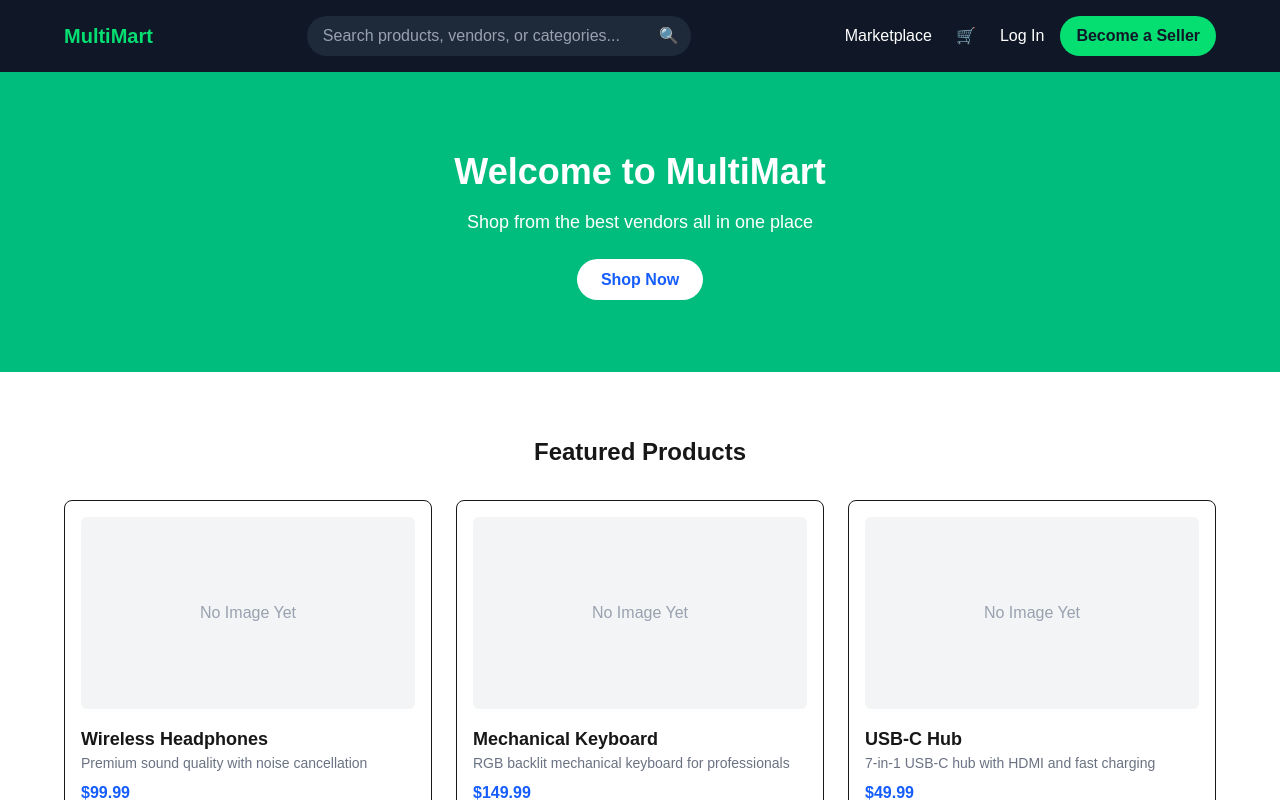
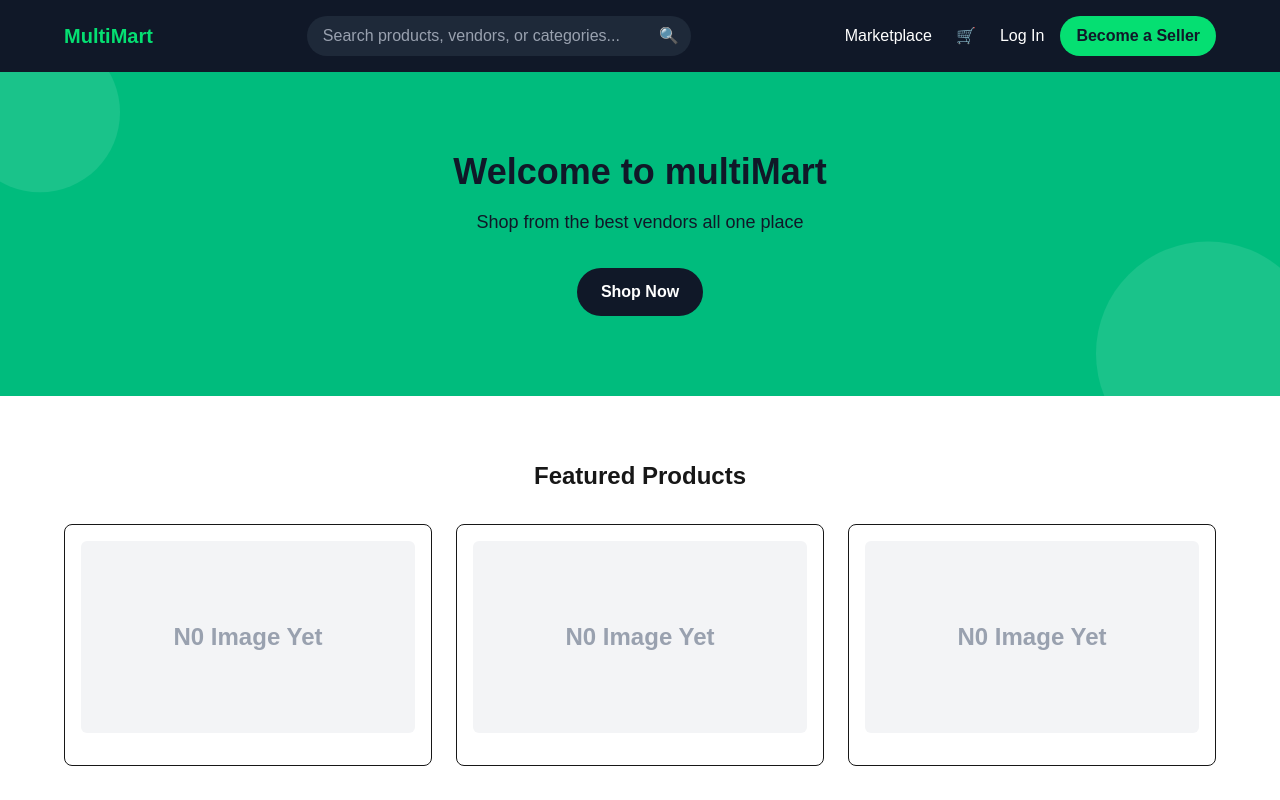
Before and after one commit to kalhub96/multi-vendor-marketplace, a Next.js app: page / in a window 1280 px wide. Shown: the top 800 px of the page. Built offline with nearby package versions, Linux system fonts and the light colour scheme.

Commit message:
feat: enhance homepage with framer-motion animations and improved product display

```diff
--- a/app/page.tsx
+++ b/app/page.tsx
@@ -2,52 +2,89 @@
 
 import Link from "next/link"
 import { useProducts } from "@/lib/products-context"
+import { motion } from "framer-motion"
 
 export default function Home() {
   const { products } = useProducts()
 
   return (
     <main>
-      <section className="bg-emerald-500 text-white py-20 px-8 text-center">
-        <h1 className="text-4xl font-bold mb-4">
-          Welcome to MultiMart
-        </h1>
-        <p className="text-lg mb-8">
-          Shop from the best vendors all in one place
-        </p>
-        <Link
-          href="/products"
-          className="bg-white text-blue-600 font-semibold px-6 py-3 rounded-full hover:bg-emerald-300">
+      <section className="bg-emerald-500 text-gray-900 py-20 px-8 text-center overflow-hidden relative">
+        <motion.div
+        className="absolute -top-10 -left-10 w-40 h-40 bg-white/10 rounded-full"
+        animate={{y: [0,20,0]}}
+        transition={{duration:6, repeat: Infinity, ease: "easeInOut"}}/>
+          <motion.div
+          className="absolute -bottom-16 -right-10 w-56 h-56 bg-white/10 rounded-full"
+          animate={{y: [0,20,0]}}
+          transition={{duration:7, repeat: Infinity, ease: "easeInOut"}}/>
+          <motion.div
+          initial={{opacity: 0, y: 20}}
+          animate={{opacity: 1, y: 0}}
+          transition={{duration: 0.6}}
+          className="text-4xl font-bold mb-4 relative">
+            Welcome to multiMart
+          </motion.div>
+
+          <motion.p
+          initial={{opacity: 0, y: 20}}
+          animate={{opacity: 1, y: 0}}
+          transition={{duration: 0.6, delay: 0.15}}
+          className="text-lg mb-8 relative">
+            Shop from the best vendors all one place
+          </motion.p>
+
+          <motion.div
+          initial={{opacity: 0, y: 20}}
+          animate={{opacity: 1, y: 0}}
+          transition={{ duration: 0.6, delay: 0.3}}
+          className="relative">
+            <Link href="/products">
+            <motion.span
+            whileHover={{scale: 1.05}}
+            whileTap={{scale: 0.97}}
+            className="inline-block bg-gray-900 text-white font-semibold px-6 py-3 rounded-full hover:bg-gray-800 transition-colors cursor-pointer">
               Shop Now
+            </motion.span>
             </Link>
+          </motion.div>
       </section>
 
       <section className="py-16 px-8">
-        <h2 className="text-2xl font-bold mb-8 text-center">
+        <motion.h2
+        initial={{ opacity: 0, y: 10}}
+        whileInView={{ opacity: 1, y: 0}}
+        viewport={{once: true}}
+        transition={{duration: 0.5}}
+        className="text-2xl font-bold mb-8 text-center">
           Featured Products
-        </h2>
+        </motion.h2>
         <div className="grid grid-cols-1 sm:grid-cols-2 lg:grid-cols-3 gap-6 max-w-6xl mx-auto">
-          {products.map((product) => (
+          {products.map((product, index) => (
+            <motion.div
+            key={product.id}
+            initial={{ opacity: 0, y: 20}}
+            whileInView={{ opacity: 1, y: 0}}
+            viewport={{once: true}}
+            transition={{duration: 0.4, delay: index*0.05}}
+            className="text-2xl font-bold mb-8 text-center"
+            >
               <Link
-              key={product.id}
               href={`/products/${product.id}`}
-              className="border rounded-lg p-4 hover:shadow-lg transition-shadow"
-            >
+              className="block border rounded-lg p-4 hover:shadow-lg transition-shadow group">
+
                 <div className="bg-gray-100 h-48 rounded-md mb-4 flex items-center justify-center overflow-hidden">
                   {product.image && product.image.startsWith("data:") ? (
-                  // eslint-disable-next-line @next/next/no-img-element
                     <img
                     src={product.image}
                     alt={product.name}
-                  className="w-full h-full object-cover"/>
+                    className="w-full h-full object-cover transition-transform duration-300 group-hover:scale-110"/>
                   ) : (
-                <span className="text-gray-400">No Image Yet</span>
+                    <span className="text-gray-400">N0 Image Yet</span>
                   )}
                 </div>
-              <h3 className="font-semibold text-lg">{product.name}</h3>
-              <p className="text-gray-500 text-sm mb-2">{product.description}</p>
-              <p className="text-blue-600 font-bold">${product.price}</p>
               </Link>
+            </motion.div>
           ))}
         </div>
       </section>
```
Lines whose indentation alone changed are shown as unchanged.
